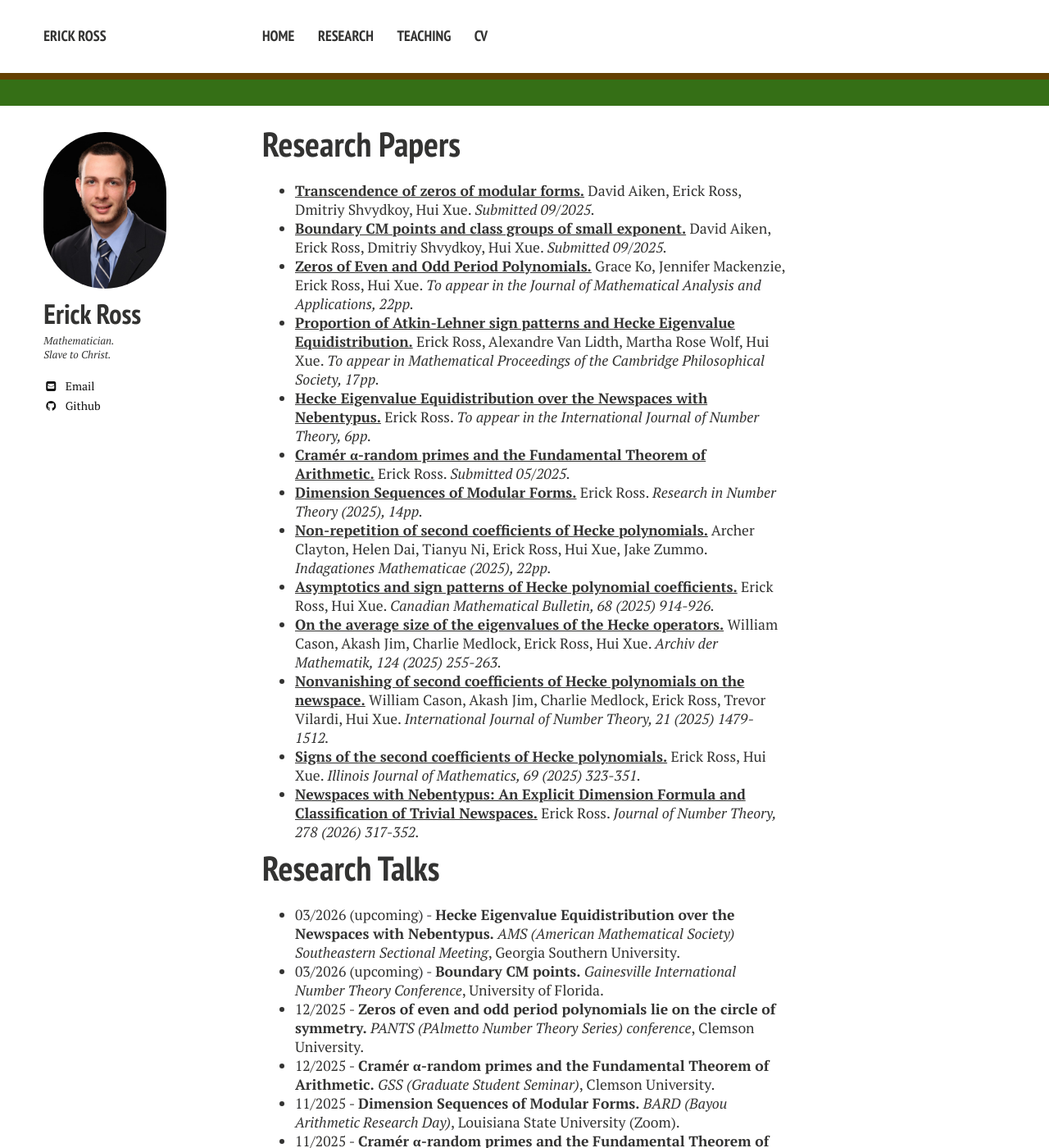
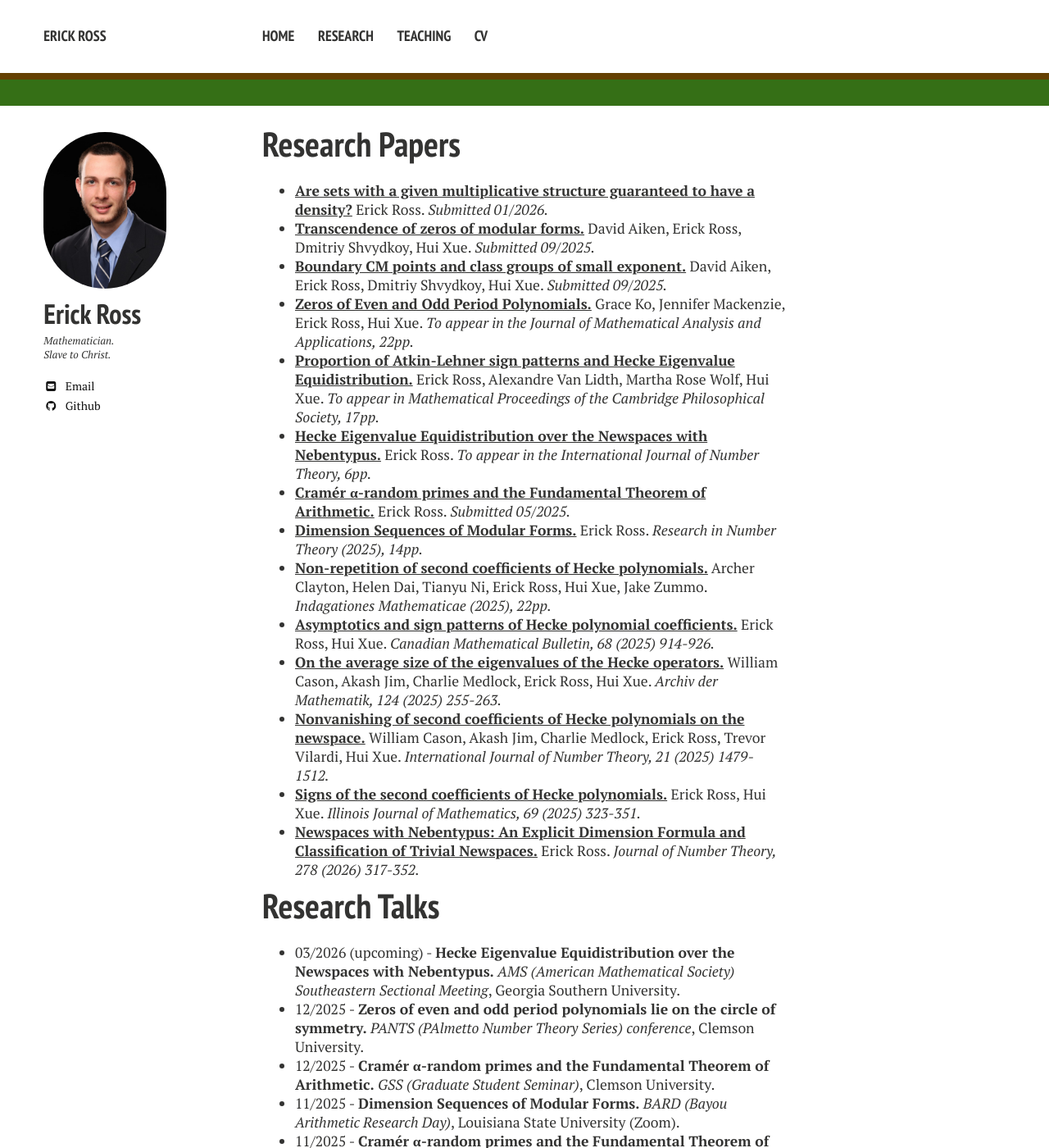
Before and after one commit to erick-ross/erick-ross.github.io, a Jekyll site: the page built from research.md, in a window 1280 px wide and 1400 px high. Shown: the whole window at 82% size. Built offline with Jekyll 4.4.1, drawn with Linux system fonts in a browser that asks for light colours; nearby versions of some CDN libraries.

Commit message:
added mult density paper

```diff
--- a/research.md
+++ b/research.md
@@ -4,6 +4,7 @@ layout: page
 
 
 # Research Papers
+- [**Are sets with a given multiplicative structure guaranteed to have a density?**](/mult-density.pdf) Erick Ross. *Submitted 01/2026.*
 - [**Transcendence of zeros of modular forms.**](/transcendence-of-zeros.pdf) David Aiken, Erick Ross, Dmitriy Shvydkoy, Hui Xue. *Submitted 09/2025.*
 - [**Boundary CM points and class groups of small exponent.**](/boundary-CM-points.pdf) David Aiken, Erick Ross, Dmitriy Shvydkoy, Hui Xue. *Submitted 09/2025.*
 - [**Zeros of Even and Odd Period Polynomials.**](https://arxiv.org/abs/2408.05670) Grace Ko, Jennifer Mackenzie, Erick Ross, Hui Xue. *To appear in the Journal of Mathematical Analysis and Applications, 22pp.*
@@ -26,7 +27,6 @@ layout: page
 
 # Research Talks
 - 03/2026 (upcoming) - **Hecke Eigenvalue Equidistribution over the Newspaces with Nebentypus.** *AMS (American Mathematical Society) Southeastern Sectional Meeting*, Georgia Southern University.
-- 03/2026 (upcoming) - **Boundary CM points.** *Gainesville International Number Theory Conference*, University of Florida.
 - 12/2025 - **Zeros of even and odd period polynomials lie on the circle of symmetry.** *PANTS (PAlmetto Number Theory Series) conference*, Clemson University.
 - 12/2025 - **Cramér α-random primes and the Fundamental Theorem of Arithmetic.** *GSS (Graduate Student Seminar)*, Clemson University.
 - 11/2025 - **Dimension Sequences of Modular Forms.** *BARD (Bayou Arithmetic Research Day)*, Louisiana State University (Zoom).
```
Also changed, not shown: teaching.md (+1 -0 lines), 3 other files.
